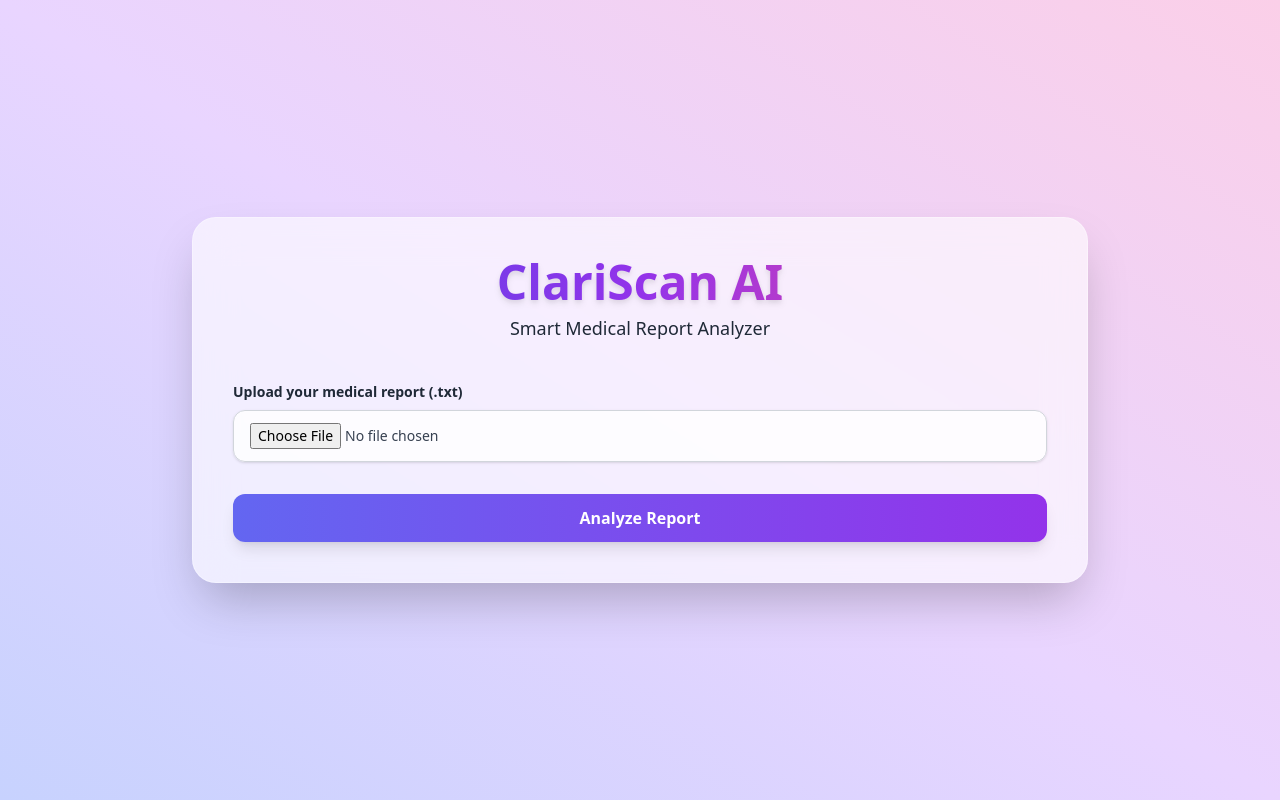
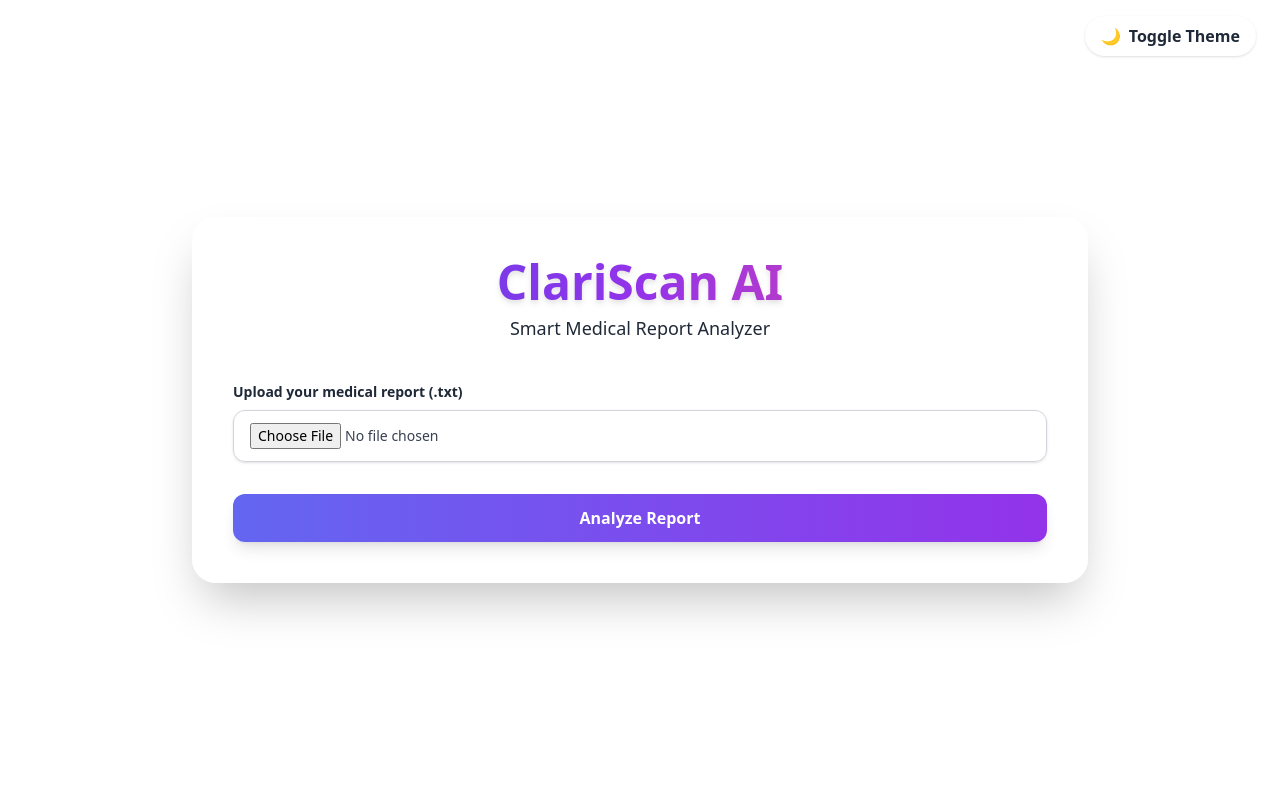
Before and after one commit to SHIVANSH-A/Report-Scanner, a Flask app: page / in a window 1280 px wide. Run offline with Flask 3, Linux system fonts and the light colour scheme; some libraries are stand-ins or nearby versions.

Commit message:
UI ENHANCED

```diff
--- a/Templates/index.html
+++ b/Templates/index.html
@@ -5,37 +5,54 @@
   <title>ClariScan AI</title>
   <link rel="icon" href="https://cdn-icons-png.flaticon.com/512/4022/4022533.png" type="image/png">
   <script src="https://cdn.tailwindcss.com"></script>
+  <script>
+    tailwind.config = {
+      darkMode: 'class',
+    }
+  </script>
   <style>
-        .glass {
+    .glass-light {
       background: rgba(255, 255, 255, 0.6);
+      backdrop-filter: blur(20px);
+      -webkit-backdrop-filter: blur(20px);
+    }
+    .glass-dark {
+      background: rgba(30, 30, 30, 0.6);
       backdrop-filter: blur(20px);
       -webkit-backdrop-filter: blur(20px);
     }
   </style>
 </head>
-<body class="bg-gradient-to-tr from-indigo-200 via-purple-200 to-pink-200 font-sans antialiased">
+<body class="transition-all duration-500 font-sans antialiased">
 
-    <div class="min-h-screen flex items-center justify-center px-4 py-10">
-        <div class="w-full max-w-4xl glass rounded-3xl shadow-2xl p-10 border border-white/30 transition-all duration-500 animate-fade-in">
+  <!-- Toggle Button -->
+  <div class="absolute top-4 right-6 z-10">
+    <button onclick="toggleTheme()" class="flex items-center gap-2 bg-white dark:bg-gray-800 text-gray-800 dark:text-white font-semibold py-2 px-4 rounded-full shadow hover:shadow-lg transition">
+      <span id="theme-icon">🌙</span> <span class="hidden sm:inline">Toggle Theme</span>
+    </button>
+  </div>
+
+  <div id="page" class="min-h-screen flex items-center justify-center px-4 py-10 transition-all duration-500">
+    <div id="glass-card" class="w-full max-w-4xl rounded-3xl shadow-2xl p-10 border border-white/30 transition-all duration-500">
 
       <!-- Title -->
       <div class="mb-10 text-center">
-                <h1 class="text-5xl font-extrabold text-transparent bg-clip-text bg-gradient-to-r from-indigo-600 via-purple-600 to-pink-500 drop-shadow-md">ClariScan AI</h1>
-                <p class="text-gray-800 mt-2 text-lg font-medium">Smart Medical Report Analyzer</p>
+        <h1 class="text-5xl font-extrabold text-transparent bg-clip-text bg-gradient-to-r from-indigo-600 via-purple-600 to-pink-500 dark:from-indigo-300 dark:via-purple-300 dark:to-pink-300 drop-shadow-md">
+          ClariScan AI
+        </h1>
+        <p class="text-gray-800 dark:text-gray-200 mt-2 text-lg font-medium">Smart Medical Report Analyzer</p>
       </div>
 
       <!-- File Upload Form -->
       <form method="POST" enctype="multipart/form-data" class="space-y-8">
         <div>
-                    <label class="block text-sm font-semibold text-gray-800 mb-2" for="report">
-                        Upload your medical report (.txt)
-                    </label>
+          <label class="block text-sm font-semibold text-gray-800 dark:text-gray-200 mb-2" for="report">Upload your medical report (.txt)</label>
           <input
             type="file"
             name="report"
             accept=".txt"
             required
-                        class="block w-full px-4 py-3 text-sm text-gray-700 bg-white/80 border border-gray-300 rounded-xl shadow focus:outline-none focus:ring-2 focus:ring-indigo-400"
+            class="block w-full px-4 py-3 text-sm text-gray-700 bg-white/80 dark:bg-gray-700 dark:text-white border border-gray-300 rounded-xl shadow focus:outline-none focus:ring-2 focus:ring-indigo-400"
           >
         </div>
         <div>
@@ -48,11 +65,11 @@
         </div>
       </form>
 
-            <!-- Final Diagnosis Section -->
+      <!-- Diagnosis -->
       {% if diagnosis %}
       <div class="mt-12">
-                    <h3 class="text-2xl font-bold text-green-700 mb-4 text-center">✅ Final Diagnosis</h3>
-                    <div class="bg-white/80 border border-green-300 rounded-xl p-6 shadow-inner text-gray-800 space-y-4 text-base">
+        <h3 class="text-2xl font-bold text-green-700 dark:text-green-400 mb-4 text-center">✅ Final Diagnosis</h3>
+        <div class="bg-white/80 dark:bg-gray-700 border border-green-300 dark:border-green-500 rounded-xl p-6 shadow-inner text-gray-800 dark:text-white space-y-4 text-base">
           {% for line in diagnosis.split('\n') %}
             {% if line.startswith('-') %}
               <p class="pl-4">• {{ line[1:] }}</p>
@@ -66,10 +83,10 @@
       </div>
       {% endif %}
 
-            <!-- Error Message -->
+      <!-- Error -->
       {% if error %}
       <div class="mt-6 text-center">
-                    <p class="text-red-600 font-semibold bg-white/70 px-4 py-2 inline-block rounded-lg shadow">
+        <p class="text-red-600 font-semibold bg-white/70 dark:bg-gray-700 px-4 py-2 inline-block rounded-lg shadow">
           ⚠️ {{ error }}
         </p>
       </div>
@@ -78,11 +95,44 @@
     </div>
   </div>
 
-    <!-- Animation -->
+  <!-- Theme Script -->
   <script>
-        document.querySelector('.animate-fade-in')?.classList.add('opacity-0');
-        window.addEventListener('load', () => {
-            document.querySelector('.animate-fade-in')?.classList.replace('opacity-0', 'opacity-100');
+    const toggleTheme = () => {
+      const html = document.documentElement;
+      const page = document.getElementById('page');
+      const glass = document.getElementById('glass-card');
+      const icon = document.getElementById('theme-icon');
+
+      html.classList.toggle('dark');
+      const isDark = html.classList.contains('dark');
+
+      // Background gradient
+      page.className = isDark
+        ? 'min-h-screen flex items-center justify-center px-4 py-10 bg-gradient-to-tr from-gray-900 via-gray-800 to-gray-900'
+        : 'min-h-screen flex items-center justify-center px-4 py-10 bg-gradient-to-tr from-indigo-200 via-purple-200 to-pink-200';
+
+      // Glass effect class
+      glass.classList.remove('glass-light', 'glass-dark');
+      glass.classList.add(isDark ? 'glass-dark' : 'glass-light');
+
+      // Icon
+      icon.textContent = isDark ? '☀️' : '🌙';
+
+      // Persist theme
+      localStorage.setItem('theme', isDark ? 'dark' : 'light');
+    };
+
+    // Load saved theme
+    window.addEventListener('DOMContentLoaded', () => {
+      const theme = localStorage.getItem('theme');
+      if (theme === 'dark') {
+        document.documentElement.classList.add('dark');
+        document.getElementById('theme-icon').textContent = '☀️';
+        document.getElementById('page').className = 'min-h-screen flex items-center justify-center px-4 py-10 bg-gradient-to-tr from-gray-900 via-gray-800 to-gray-900';
+        document.getElementById('glass-card').classList.add('glass-dark');
+      } else {
+        document.getElementById('glass-card').classList.add('glass-light');
+      }
     });
   </script>
 </body>
```
Lines whose indentation alone changed are shown as unchanged.
